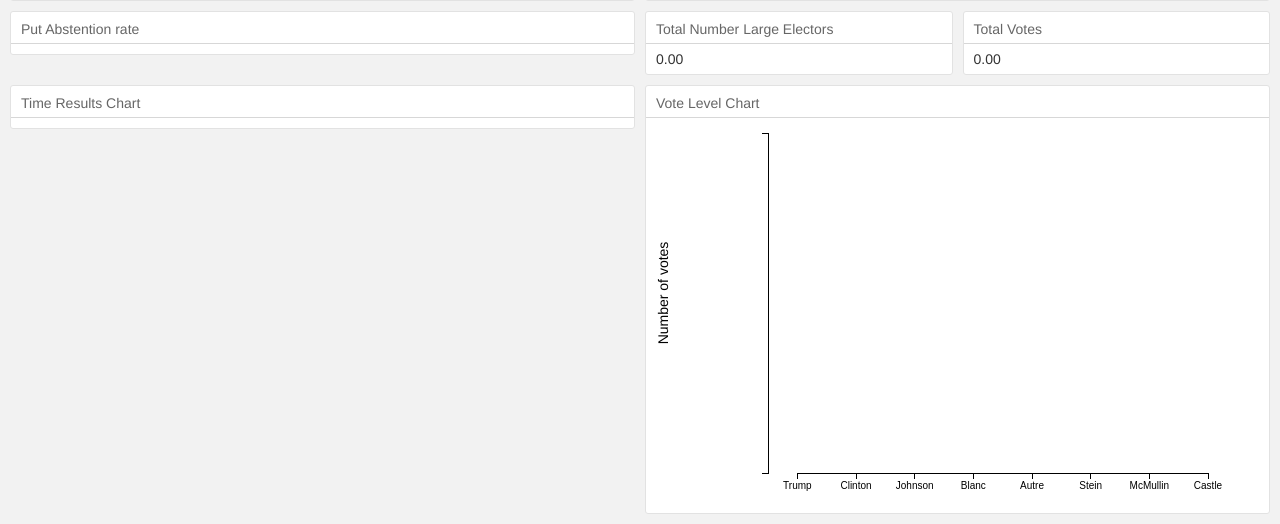
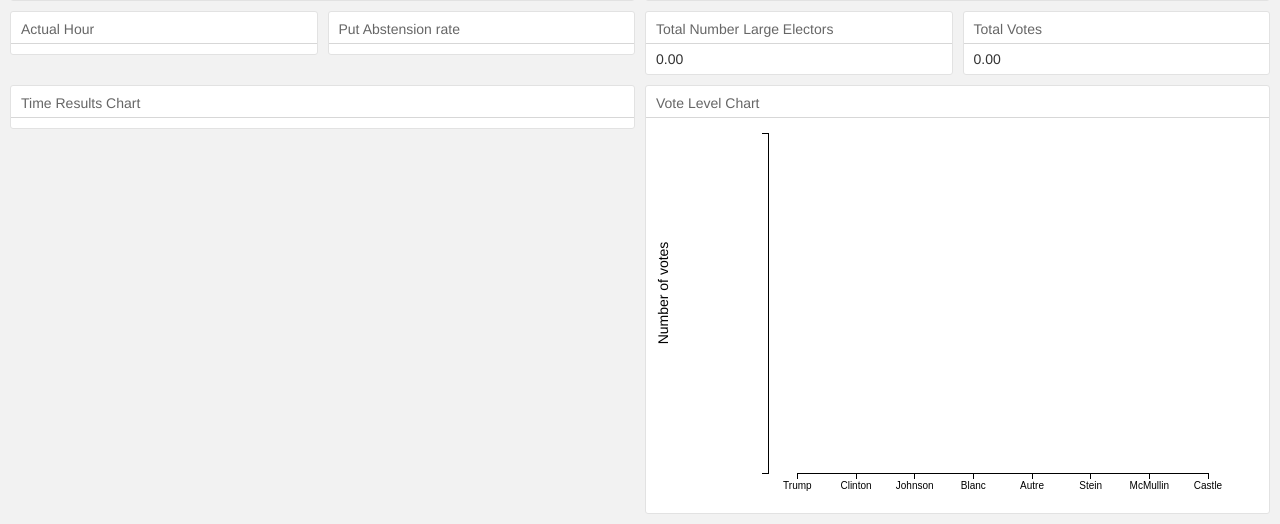
Before and after one commit to ANuttinck/us-elections-telecom, a Flask app: page / in a window 1280 px wide. Shown: the part 488-1012 px from the top of the page. Run offline with Flask 2, Linux system fonts and the light colour scheme; data that the repository does not hold is empty; some libraries are stand-ins or nearby versions.

Commit message:
Update index.html

```diff
--- a/templates/index.html
+++ b/templates/index.html
@@ -75,10 +75,10 @@
 
       <!-- INSERT TIME (Third columns 1 or 2)-->
       <!-- Metric 1 -->
-      <div class="col-sm-6">
+      <div class="col-sm-3">
         <div class="chart-wrapper">
           <div class="chart-title">
-            Put Abstention rate
+            Actual Hour
           </div>
           <div class="chart-stage">
             <div id="NEED MODIFICATION"></div>
@@ -87,8 +87,21 @@
       </div>
       <!-- Metric 1 -->
 
+      <!-- Metric 2 -->
+      <div class="col-sm-3">
+        <div class="chart-wrapper">
+          <div class="chart-title">
+            Put Abstension rate
+          </div>
+          <div class="chart-stage">
+            <div id="NEED MODIFICATION"></div>
+          </div>
+        </div>
+      </div>
+      <!-- Metric 2 -->
 
-      <!-- Metric 2 -->
+
+      <!-- Metric 3 -->
       <div class="col-sm-3">
         <div class="chart-wrapper">
           <div class="chart-title">
@@ -99,9 +112,9 @@
           </div>
         </div>
       </div>
-      <!-- Metric 2 -->
+      <!-- Metric 3 -->
 
-      <!-- Metric 3 -->
+      <!-- Metric 4 -->
       <div class="col-sm-3">
         <div class="chart-wrapper">
           <div class="chart-title">
@@ -112,7 +125,7 @@
           </div>
         </div>
       </div>
-      <!-- Metric 3 -->
+      <!-- Metric 4 -->
 
 
       <!-- TimeResultsChart -->
```
